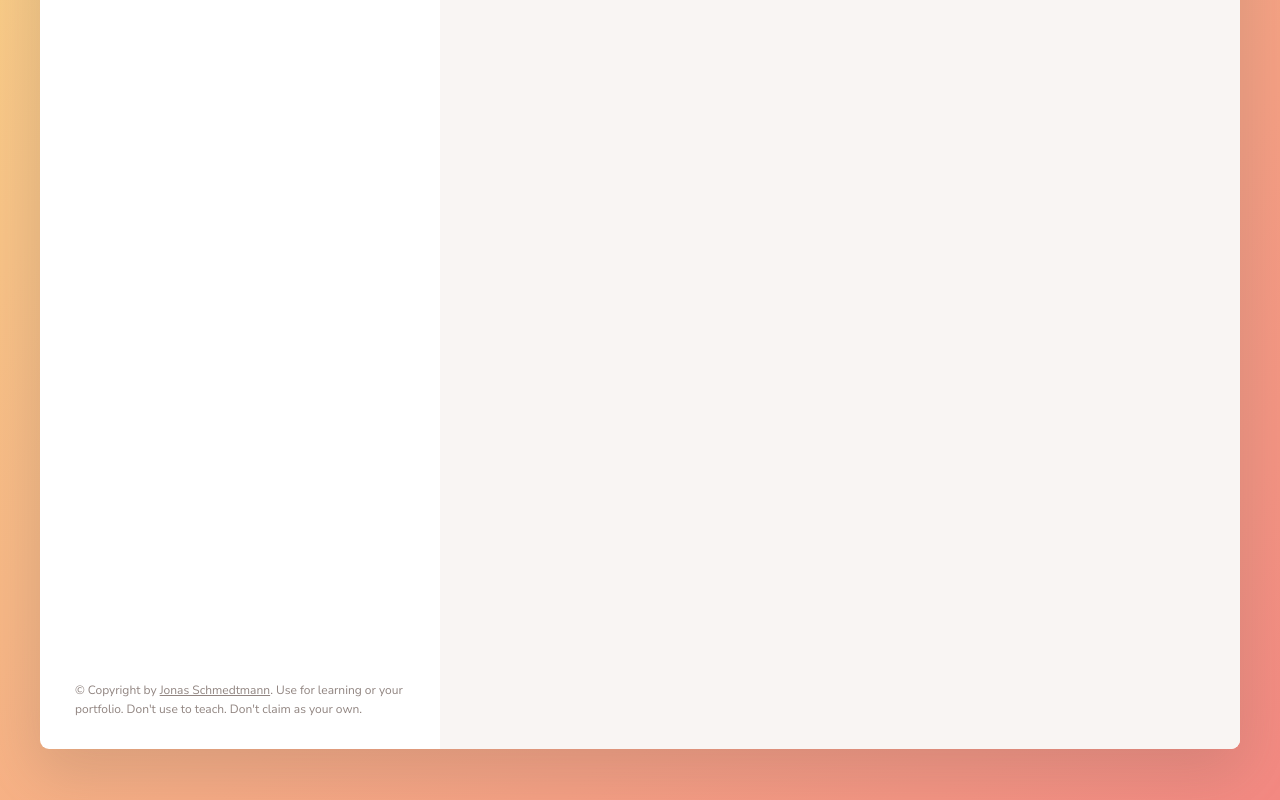
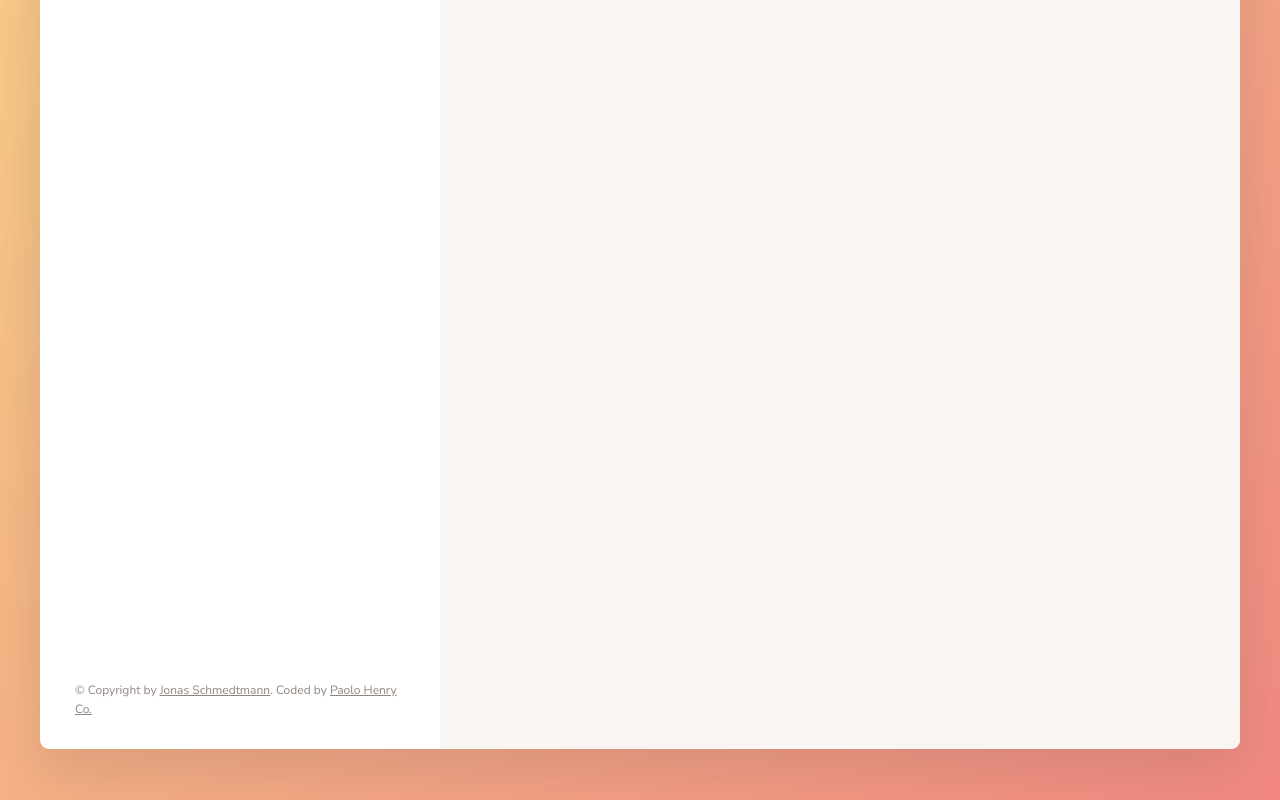
Before and after one commit to Oloap008/forkify-application, a website built with Parcel: page index.html in a window 1280 px wide. Shown: the part 472-1272 px from the top of the page. Built offline with nearby package versions, Linux system fonts and the light colour scheme.

Commit message:
Edited Copyright

```diff
--- a/index.html
+++ b/index.html
@@ -128,8 +128,13 @@
             target="_blank"
             href="https://twitter.com/jonasschmedtman"
             >Jonas Schmedtmann</a
-          >. Use for learning or your portfolio. Don't use to teach. Don't claim
-          as your own.
+          >. Coded by
+          <a
+            class="footer__link twitter-link"
+            target="_blank"
+            href="https://github.com/Oloap008"
+            >Paolo Henry Co.</a
+          >
         </p>
       </div>
 
```
